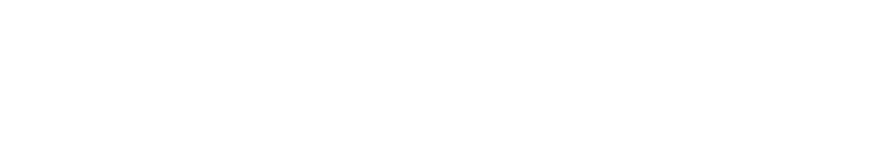
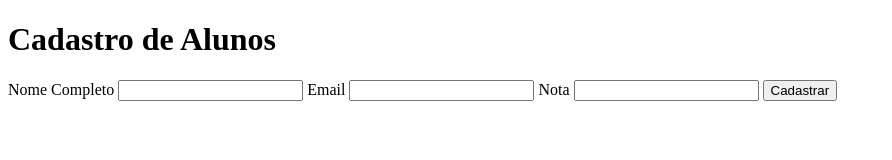
Before and after one commit to maricatto/projeto-QAcademy, a plain HTML site: page index.html in a window 1280 px wide. Shown: the whole page, without its empty margins (0-892 px from the left). Drawn offline with Linux system fonts and the light colour scheme.

Commit message:
HTML básico e um formulário

```diff
--- a/index.html
+++ b/index.html
@@ -1,5 +1,5 @@
 <!DOCTYPE html>
-<html lang="pt-br">
+<html lang="en">
     <head>
         <meta charset="UTF-8">
         <meta http-equiv="X-UA-Compatible" content="IE=edge">
@@ -7,5 +7,15 @@
         <title>WebBase from QA Ninja</title>
     </head>
  <body>
+       <h1>Cadastro de Alunos</h1>
+        <form>
+            <label for="nomeCompleto">Nome Completo</label>
+            <input name="nomeCompleto" type="text">
+            <label for="email">Email</label>
+            <input  name="email" type="text">
+            <label for="nota">Nota</label>
+            <input name="nota"type="text">
+            <input type="button" value="Cadastrar">
+        </form>
   </body>
 </html>
```
